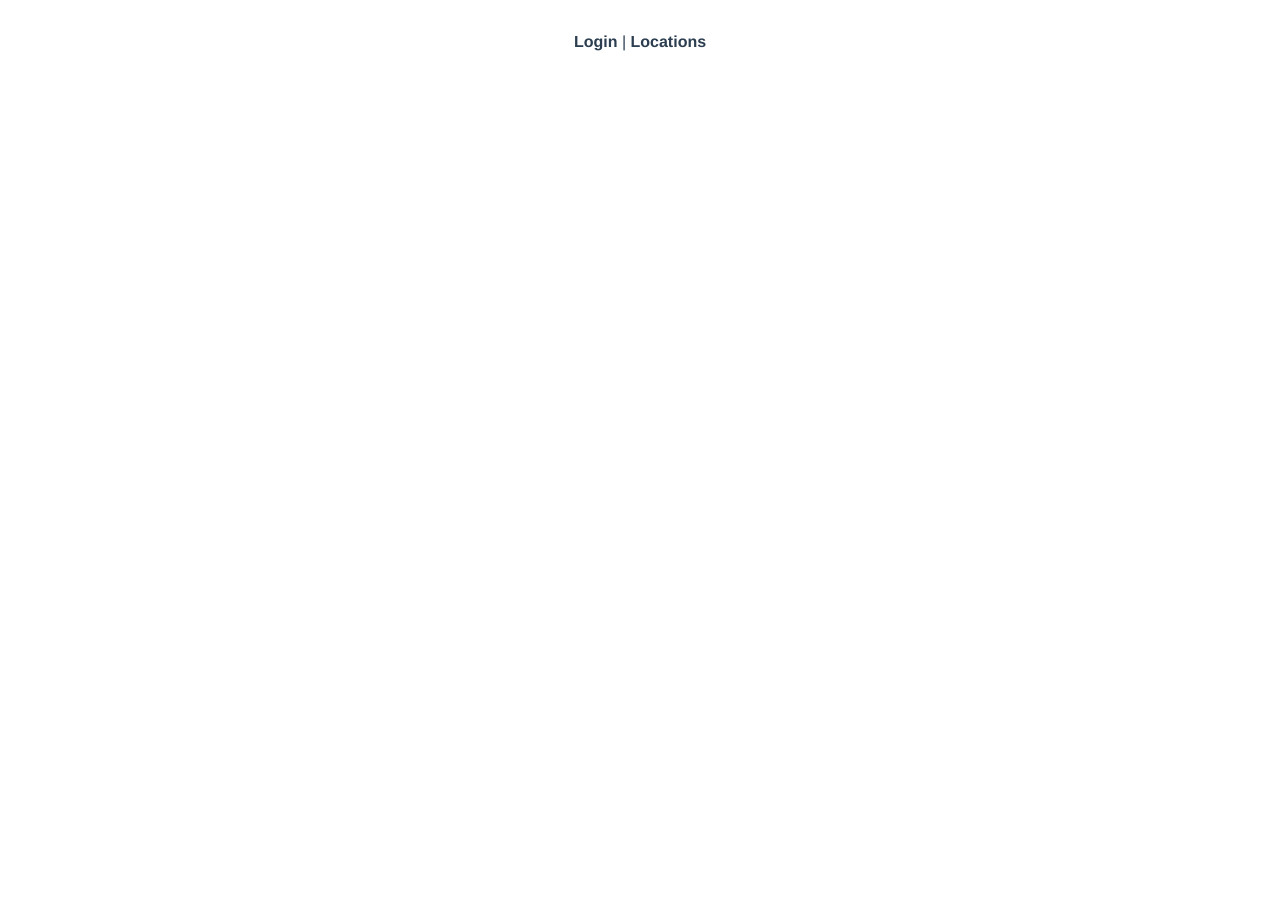
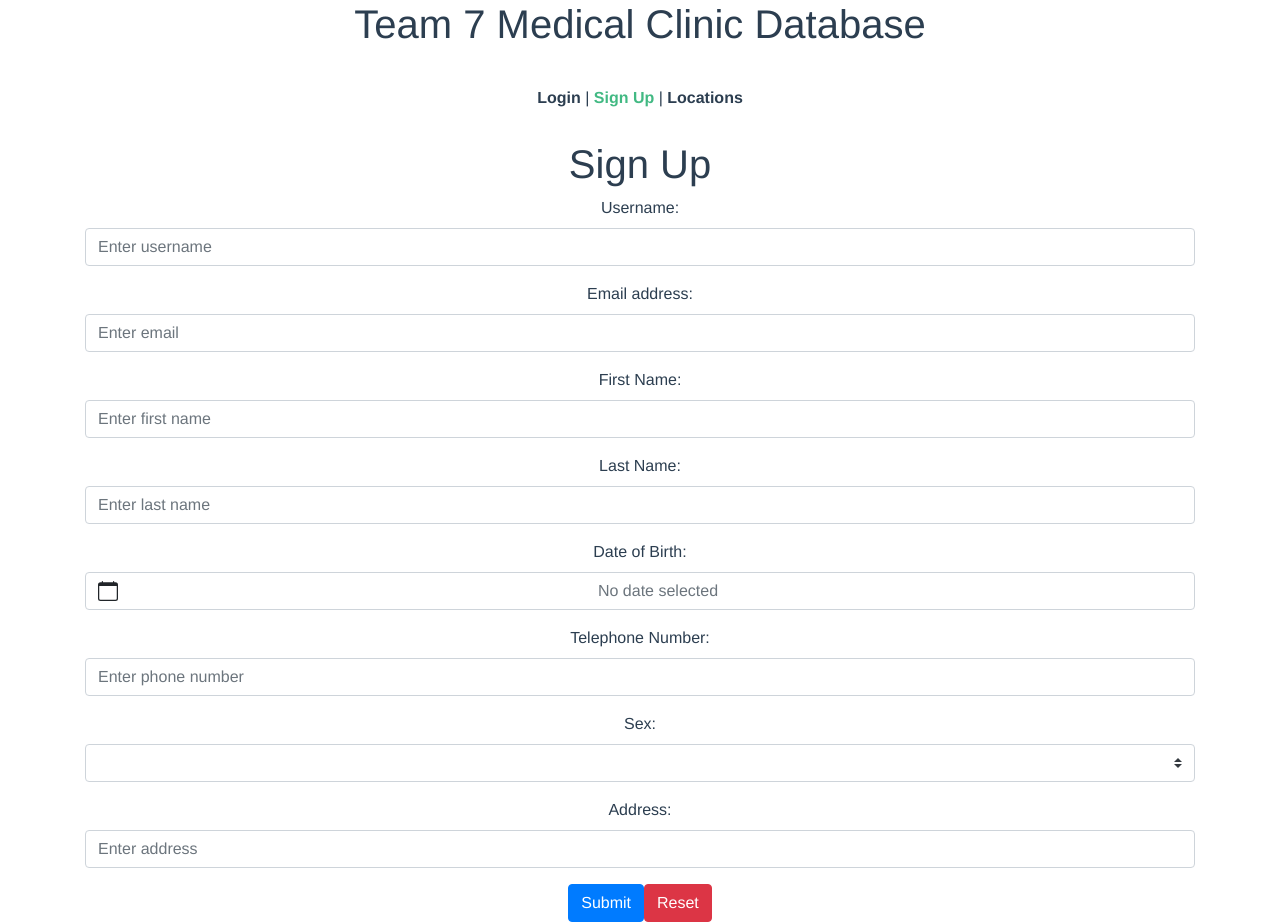
Before and after one commit to hobryan74/team7database, a Vue app in the folder frontend/: page /signup in a window 1280 px wide. Before the commit the page ends 800 px from the top, so only its background shows below. Built offline with nearby package versions, Linux system fonts and the light colour scheme.

Commit message:
frontend update

```diff
--- a/frontend/src/App.vue
+++ b/frontend/src/App.vue
@@ -1,7 +1,9 @@
 <template>
   <div id="app">
+    <h1>Team 7 Medical Clinic Database</h1>
     <div id="nav">
       <router-link to="/">Login</router-link> |
+      <router-link to="/signup">Sign Up</router-link> |
       <router-link to="/location">Locations</router-link>
     </div>
     <router-view/>
--- a/frontend/src/router/index.js
+++ b/frontend/src/router/index.js
@@ -2,6 +2,8 @@ import Vue from 'vue'
 import VueRouter from 'vue-router'
 import Home from '../views/Home.vue'
 import Locations from '../views/Locations.vue'
+import Emlpoyeepage from '../views/Employeepage.vue'
+import signup from '../views/signup.vue'
 
 Vue.use(VueRouter)
 
@@ -12,9 +14,19 @@ const routes = [
     component: Home
   },
   {
+    path: '/signup',
+    name: 'signup',
+    component: signup
+  },
+  {
     path: '/location',
     name: 'location',
     component: Locations
+  },
+  {
+    path: '/employee/:first/:last',
+    name: 'employee',
+    component: Emlpoyeepage
   }
 ]
 
--- /dev/null
+++ b/frontend/src/views/Employeepage.vue
@@ -0,0 +1,17 @@
+<template>
+  <div>
+      <h1>
+          Welcome
+      </h1>
+  </div>
+</template>
+
+<script>
+export default {
+
+}
+</script>
+
+<style>
+
+</style>
--- a/frontend/src/views/Home.vue
+++ b/frontend/src/views/Home.vue
@@ -1,34 +1,67 @@
 <template>
   <div id="root">
-    <b-container class="bv-example-row">
-  <b-row>
-    <b-col>
-      <h1>
-        Log In
-      </h1>
-    </b-col>
-    <b-col>
-      <h1>
-        Sign Up
-      </h1>
-    </b-col>
-  </b-row>
-</b-container>
+    <b-container>
+          <h1>
+          Log In
+          </h1>
+          <b-form @submit="onSubmit" @reset="onReset" v-if="show">
+            <b-form-group id="input-group-1" label="Username:" label-for="input-1">
+              <b-form-input
+                id="input-1"
+                v-model="login.username"
+                required
+                placeholder="Enter username"
+              ></b-form-input>
+            </b-form-group>
+
+            <b-form-group id="input-group-2" label="Password:" label-for="input-2">
+              <b-form-input
+                id="input-2"
+                v-model="login.password"
+                required
+                placeholder="Enter password"
+              ></b-form-input>
+            </b-form-group>
+
+            <b-button type="submit" variant="primary">Submit</b-button>
+            <b-button type="reset" variant="danger">Reset</b-button>
+          </b-form>
+  </b-container>
   </div>
 </template>
 
 <script>
 
 export default {
-  name: 'Home'
+  name: 'Home',
+  data () {
+    return {
+      login: {
+        username: '',
+        password: ''
+      },
+      show: true
+    }
+  },
+  methods: {
+    onSubmit (evt) {
+      evt.preventDefault()
+      //  alert(JSON.stringify(this.signup))
+      //  https://router.vuejs.org/guide/essentials/navigation.html
+      //  Logic to choose if account exists and if employee or patient
+      this.$router.replace({ path: `/employee/${this.login.username}/${this.login.password}` })
+    },
+    onReset (evt) {
+      evt.preventDefault()
+      // Reset our form values
+      this.login.username = ''
+      this.login.password = ''
+      // Trick to reset/clear native browser form validation state
+      this.show = false
+      this.$nextTick(() => {
+        this.show = true
+      })
+    }
+  }
 }
 </script>
-
-<style lang="scss">
-  // #LogIn {
-  //   text-align: left
-  // }
-  // #SignUP {
-  //   text-align: right
-  // }
-</style>
--- a/frontend/src/views/Locations.vue
+++ b/frontend/src/views/Locations.vue
@@ -3,5 +3,11 @@
     <h1>
       Locations and Hours
     </h1>
+    <b-container class="bv-example-row">
+      <b-row>
+        <b-col>Location 1</b-col>
+        <b-col>Hours 1</b-col>
+      </b-row>
+    </b-container>
   </div>
 </template>
--- /dev/null
+++ b/frontend/src/views/signup.vue
@@ -0,0 +1,136 @@
+<template>
+  <div id="root">
+      <b-container>
+          <h1>
+          Sign Up
+          </h1>
+
+          <b-form @submit="onSubmit" @reset="onReset" v-if="show">
+            <b-form-group id="input-group-3" label="Username:" label-for="input-3">
+              <b-form-input
+                id="input-3"
+                v-model="signup.username"
+                required
+                placeholder="Enter username"
+              ></b-form-input>
+            </b-form-group>
+            <b-form-group
+              id="input-group-4"
+              label="Email address:"
+              label-for="input-1"
+              description=""
+            >
+              <b-form-input
+                id="input-4"
+                v-model="signup.email"
+                type="email"
+                required
+                placeholder="Enter email"
+              ></b-form-input>
+            </b-form-group>
+
+            <b-form-group id="input-group-5" label="First Name:" label-for="input-5">
+              <b-form-input
+                id="input-5"
+                v-model="signup.firstname"
+                required
+                placeholder="Enter first name"
+              ></b-form-input>
+            </b-form-group>
+
+            <b-form-group id="input-group-6" label="Last Name:" label-for="input-6">
+              <b-form-input
+                id="input-6"
+                v-model="signup.lastname"
+                required
+                placeholder="Enter last name"
+              ></b-form-input>
+            </b-form-group>
+
+            <b-form-group id="input-group-7" label="Date of Birth:" label-for="input-7">
+              <b-form-datepicker id="input-group-7" v-model="signup.dob" class="mb-2"></b-form-datepicker>
+            </b-form-group>
+
+            <b-form-group id="input-group-8" label="Telephone Number:" label-for="input-8">
+              <b-form-input
+                id="input-8"
+                v-model="signup.phone"
+                required
+                placeholder="Enter phone number"
+              ></b-form-input>
+            </b-form-group>
+
+            <b-form-group id="input-group-9" label="Sex:" label-for="input-9">
+              <b-form-select
+                id="input-3"
+                v-model="signup.sex"
+                :options="type"
+                required
+              ></b-form-select>
+            </b-form-group>
+
+            <b-form-group id="input-group-10" label="Address:" label-for="input-10">
+              <b-form-input
+                id="input-10"
+                v-model="signup.address"
+                required
+                placeholder="Enter address"
+              ></b-form-input>
+            </b-form-group>
+
+            <b-button type="submit" variant="primary">Submit</b-button>
+            <b-button type="reset" variant="danger">Reset</b-button>
+          </b-form>
+    </b-container>
+  </div>
+</template>
+
+<script>
+
+export default {
+  name: 'Home',
+  data () {
+    return {
+      signup: {
+        username: '',
+        firstname: '',
+        lastname: '',
+        email: '',
+        dob: '',
+        phone: '',
+        sex: '',
+        address: ''
+
+      },
+      type: [{ text: 'Select One', value: null }, 'Male', 'Female', 'Other'],
+      show: true
+    }
+  },
+  methods: {
+    onSubmit (evt) {
+      evt.preventDefault()
+      //  alert(JSON.stringify(this.signup))
+      //  Logic to make account
+      this.$router.replace({ path: `/employee/${this.signup.firstname}/${this.signup.lastname}` })
+    },
+    onReset (evt) {
+      evt.preventDefault()
+      // Reset our form values
+      this.signup.username = ''
+      this.signup.firstname = ''
+      this.signup.lastname = ''
+      this.signup.email = ''
+      this.signup.dob = ''
+      this.signup.phone = ''
+      this.signup.sex = ''
+      this.signup.address = ''
+      this.type = []
+      // Trick to reset/clear native browser form validation state
+      this.show = false
+      this.$nextTick(() => {
+        this.show = true
+      })
+    }
+  }
+}
+</script>
```
Also changed, not shown: frontend/src/views/Patientpage.vue (added).
